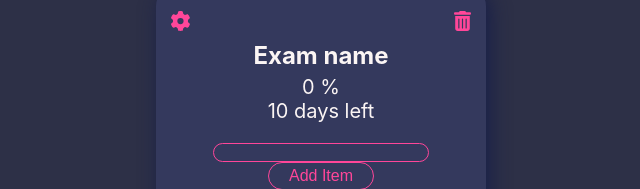
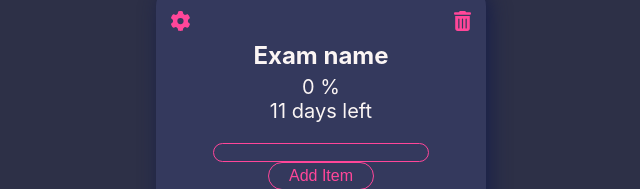
Before and after one commit to cintia-sari/exam-preparation-react, a React (Create React App) app: page / in a window 1280 px wide. Shown: the part 386-575 px from the top of the page, without its empty margins (319-959 px from the left). Built offline with nearby package versions, Linux system fonts and the light colour scheme.

Commit message:
2 changes days left calculator

```diff
--- a/src/Components/Form/Form.css
+++ b/src/Components/Form/Form.css
@@ -36,6 +36,7 @@
     background-color: var(--blue);
     height: 1.1rem;
     width: 60%;
+    outline: none;
 }
 
 .form-date:hover{
--- a/src/Components/GroupListItem/GroupListItem.jsx
+++ b/src/Components/GroupListItem/GroupListItem.jsx
@@ -22,7 +22,7 @@ export default function GroupListItem(props ) {
     function settingDayleft(){
       const day1 = new Date(props.item.examDate);
       const day2 = new Date();
-      const dayleft = Math.round((day1-day2)/1000/60/60/24);
+      const dayleft = (Math.round((day1-day2)/1000/60/60/24))+1;
       const szöveg=String(dayleft);
 
      if(dayleft > 1){
```
